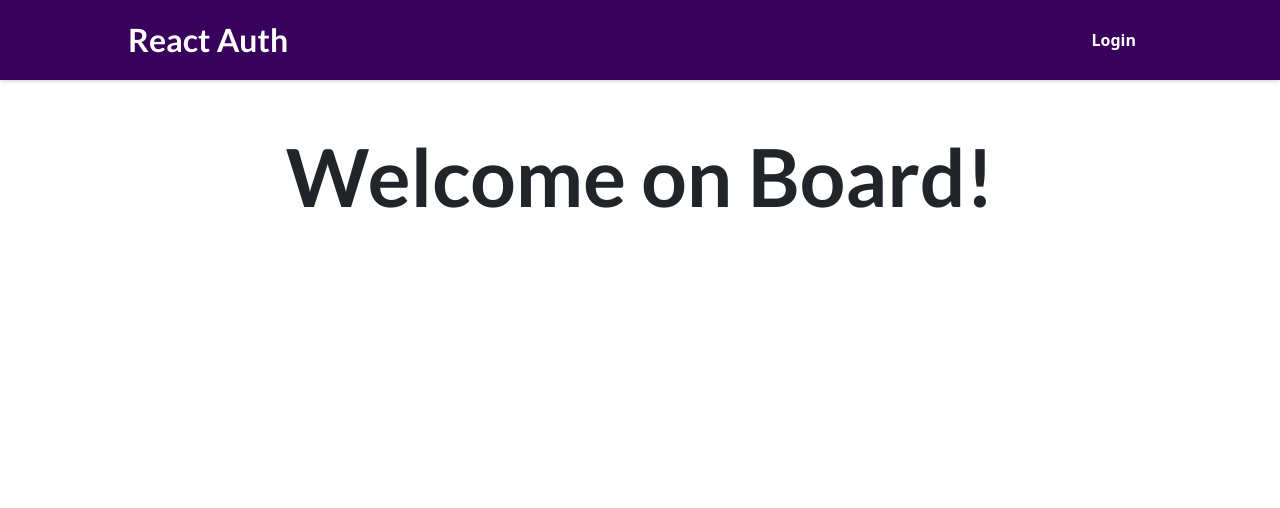
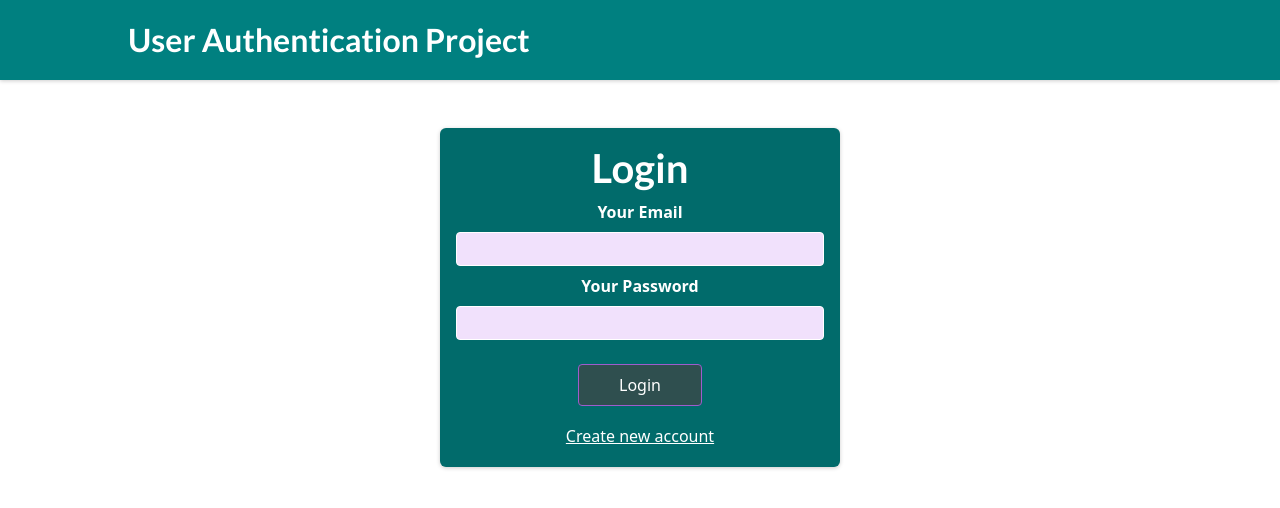
Before and after one commit to amar-nath1/AuthenticationSystem, a React (Create React App) app: page / in a window 1280 px wide. Shown: the top 508 px of the page. Built offline with nearby package versions, Linux system fonts and the light colour scheme.

Commit message:
Logout button is now functional

```diff
--- a/src/App.js
+++ b/src/App.js
@@ -12,13 +12,16 @@ function App() {
     <Layout>
       <Switch>
         <Route path='/' exact>
-          <HomePage />
+          <AuthPage />
         </Route>
         <Route path='/auth'>
           <AuthPage />
         </Route>
         <Route path='/profile'>
           <UserProfile />
+        </Route>
+        <Route path='/home'>
+        <HomePage></HomePage>
         </Route>
       </Switch>
     </Layout>
--- a/src/components/Auth/AuthForm.js
+++ b/src/components/Auth/AuthForm.js
@@ -1,6 +1,6 @@
 import { useContext, useRef, useState } from 'react';
 import { Spinner } from 'react-bootstrap';
-import { Redirect } from 'react-router-dom';
+import { Redirect, useHistory } from 'react-router-dom';
 
 
 
@@ -11,7 +11,7 @@ import classes from './AuthForm.module.css';
 const AuthForm = () => {
 
 
-
+const history=useHistory()
   const authCtx=useContext(AuthContext)
 
 const userLoggedIn=authCtx.isLoggedIn
@@ -60,7 +60,8 @@ const userLoggedIn=authCtx.isLoggedIn
           console.log('Login Successful')
           res.json().then((jwt)=>{
 
-            authCtx.loginHandle(jwt.idToken)
+            authCtx.loginHandle(jwt.idToken,jwt.email)
+              history.replace('/home')
 
 
           })
@@ -96,7 +97,10 @@ const userLoggedIn=authCtx.isLoggedIn
     }).then((res)=>{
       setIsLoading(false)
       if (res.ok){
-        console.log('user registered successfully.')
+        res.json().then((data)=>{
+          authCtx.loginHandle(data.idToken,data.email)
+          history.replace('/home')
+        })
       }
       else{
         return res.json().then((data)=>{
@@ -115,8 +119,8 @@ const userLoggedIn=authCtx.isLoggedIn
 
   return (
     <>
-    {userLoggedIn && <Redirect to="/profile" />}
-    {!userLoggedIn && <section className={classes.auth}>
+
+    <section className={classes.auth}>
       <h1>{isLogin ? 'Login' : 'Sign Up'}</h1>
       <form onSubmit={submitHandler}>
         <div className={classes.control}>
@@ -139,7 +143,7 @@ const userLoggedIn=authCtx.isLoggedIn
           </button>
         </div>
       </form>
-    </section>}
+    </section>
 
     </>
   );
--- a/src/components/Auth/AuthForm.module.css
+++ b/src/components/Auth/AuthForm.module.css
@@ -3,7 +3,7 @@
   width: 95%;
   max-width: 25rem;
   border-radius: 6px;
-  background-color: #38015c;
+  background-color: rgb(1, 107, 107);
   box-shadow: 0 1px 4px rgba(0, 0, 0, 0.2);
   padding: 1rem;
   text-align: center;
@@ -47,7 +47,7 @@
   cursor: pointer;
   font: inherit;
   color: white;
-  background-color: #9f5ccc;
+  background-color: darkslategrey;
   border: 1px solid #9f5ccc;
   border-radius: 4px;
   padding: 0.5rem 2.5rem;
@@ -61,12 +61,13 @@
 .actions .toggle {
   margin-top: 1rem;
   background-color: transparent;
-  color: #9f5ccc;
+  color: white;
   border: none;
   padding: 0.15rem 1.5rem;
+  text-decoration: underline;
 }
 
 .actions .toggle:hover {
   background-color: transparent;
-  color: #ae82cc;
+  color: cornsilk;
 }
--- a/src/components/Layout/MainNavigation.js
+++ b/src/components/Layout/MainNavigation.js
@@ -1,33 +1,38 @@
 import { useContext } from 'react';
-import { Link } from 'react-router-dom';
+import { Link, Redirect, useHistory } from 'react-router-dom';
 import AuthContext from '../../store/auth-context';
 
 import classes from './MainNavigation.module.css';
 
 const MainNavigation = () => {
 
+  const history=useHistory()
+
   const authCtx= useContext(AuthContext)
   const isLoggedIn=authCtx.isLoggedIn
 
+
+
   return (
     <header className={classes.header}>
-      <Link to='/'>
-        <div className={classes.logo}>React Auth</div>
+      <Link to={isLoggedIn ? '/home':'/'}>
+        <div className={classes.logo}>User Authentication Project</div>
       </Link>
       <nav>
         <ul>
 
-          {!isLoggedIn && <li>
-            <Link to='/auth'>Login</Link>
-          </li>}
+
+          {isLoggedIn && <li><Link to='/home'>Home</Link></li>}
           {isLoggedIn && <li>
             <Link to='/profile'>Profile</Link>
           </li>}
 
           {isLoggedIn && <li>
             <button onClick={()=>{
-              console.log('User Logged Out successfully')
-              authCtx.logoutHandle()}}>Logout</button>
+
+              authCtx.logoutHandle()
+              history.replace('/auth')
+              }}>Logout</button>
           </li>}
 
         </ul>
--- a/src/components/Layout/MainNavigation.module.css
+++ b/src/components/Layout/MainNavigation.module.css
@@ -1,7 +1,7 @@
 .header {
   width: 100%;
   height: 5rem;
-  background-color: #38015c;
+  background-color: teal;
   box-shadow: 0 1px 4px rgba(0, 0, 0, 0.2);
   display: flex;
   justify-content: space-between;
--- a/src/components/Profile/ProfileForm.js
+++ b/src/components/Profile/ProfileForm.js
@@ -1,8 +1,11 @@
 import { useContext, useRef } from 'react';
+import { useHistory } from 'react-router-dom';
 import AuthContext from '../../store/auth-context';
 import classes from './ProfileForm.module.css';
 
 const ProfileForm = () => {
+
+  const history=useHistory()
 
   const newPasswordInputRef=useRef()
 
@@ -26,7 +29,7 @@ const ProfileForm = () => {
       }
     }).then((res)=>{
       if(res.ok){
-        console.log('password changed successfully')
+        history.replaceState('/')
       }
     })
   }
--- a/src/components/StartingPage/StartingPageContent.js
+++ b/src/components/StartingPage/StartingPageContent.js
@@ -1,9 +1,16 @@
+import { useContext } from 'react';
+import AuthContext from '../../store/auth-context';
 import classes from './StartingPageContent.module.css';
 
+
+
 const StartingPageContent = () => {
+
+ const authCtx=useContext(AuthContext)
   return (
     <section className={classes.starting}>
       <h1>Welcome on Board!</h1>
+      <p>Signed in as -<strong> {authCtx.email}</strong></p>
     </section>
   );
 };
--- a/src/store/AuthProvider.js
+++ b/src/store/AuthProvider.js
@@ -6,12 +6,14 @@ import AuthContext from "./auth-context";
 const AuthProvider=(props)=>{
 
 const [authToken,setAuthToken]=useState(null)
+const [email, setEmail]=useState(null)
 
 const isLoggedIn=!!authToken
 
-const loginHandle=(token)=>{
+const loginHandle=(token,email)=>{
 
     setAuthToken(token)
+    setEmail(email)
 }
 
 const logoutHandle=()=>{
@@ -19,6 +21,7 @@ const logoutHandle=()=>{
 }
 
     const authCtxValue={
+        email:email,
         token:authToken,
         isLoggedIn:isLoggedIn,
         loginHandle:loginHandle,
--- a/src/store/auth-context.js
+++ b/src/store/auth-context.js
@@ -1,6 +1,7 @@
 
 import React from "react"
 const AuthContext=React.createContext({
+    email:'',
     token:'',
     isLoggedIn:false,
     loginHandle:(auth)=>{},
```
